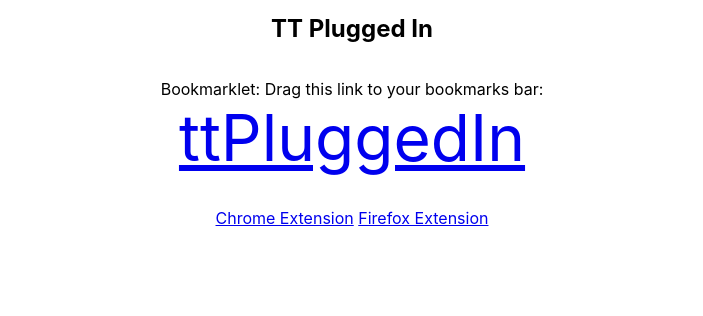
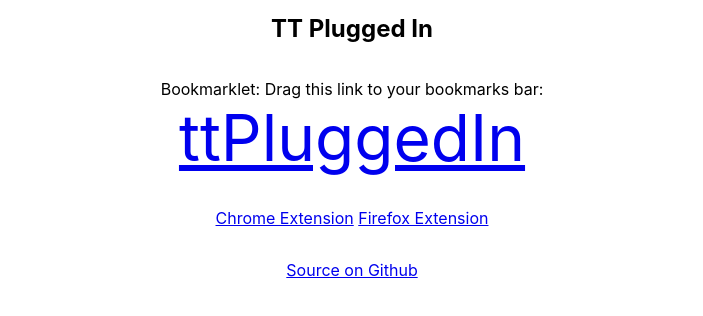
Before and after one commit to nthitz/pluggedTT, a browser extension: page index.html in a window 1280 px wide. Shown: the part 446-762 px from the top of the page, without its empty margins (288-991 px from the left). Drawn offline with Linux system fonts and the light colour scheme.

Commit message:
add github link

```diff
--- a/index.html
+++ b/index.html
@@ -31,6 +31,10 @@
         <a href="https://chrome.google.com/webstore/detail/tt-plugged-in/edoelilfhbiliocedcghdffjnbnplcfb?hl=en&authuser=0">Chrome Extension</a>
         <a href="https://addons.mozilla.org/en-US/firefox/addon/ttpluggedin/">Firefox Extension</a>
     </div>
+
+    <div>
+        <a href="https://github.com/nthitz/pluggedTT">Source on Github</a>
+    </div>
 </body>
 
 </html>
```
